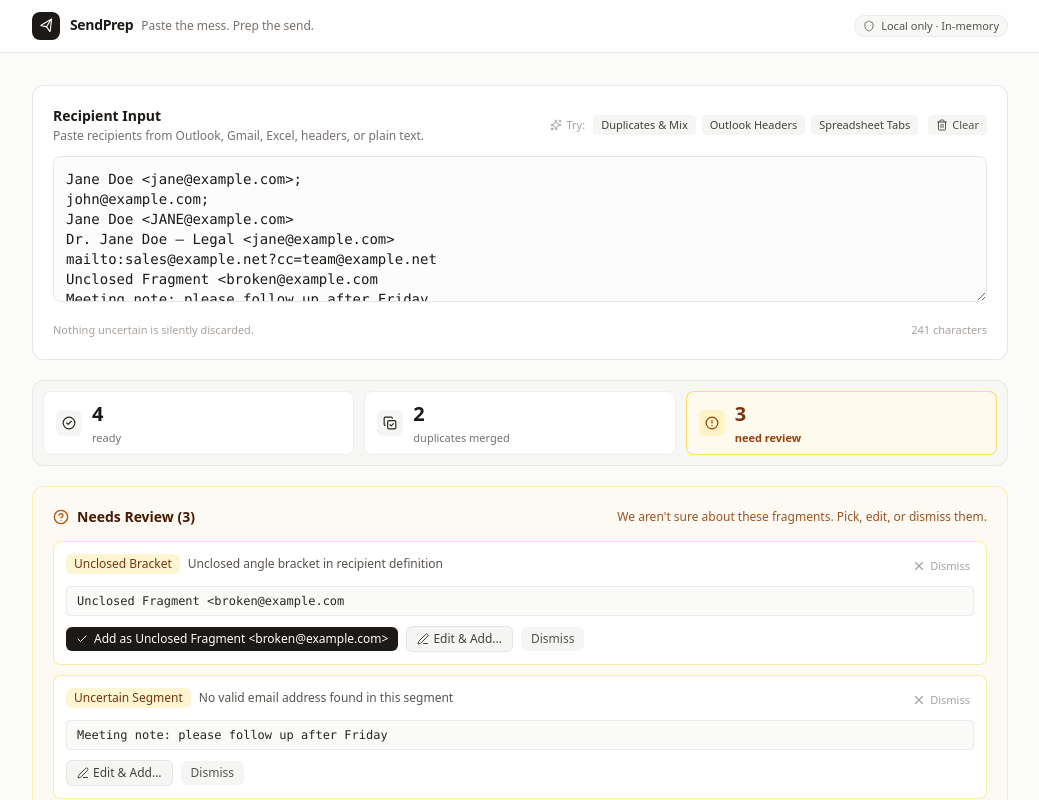
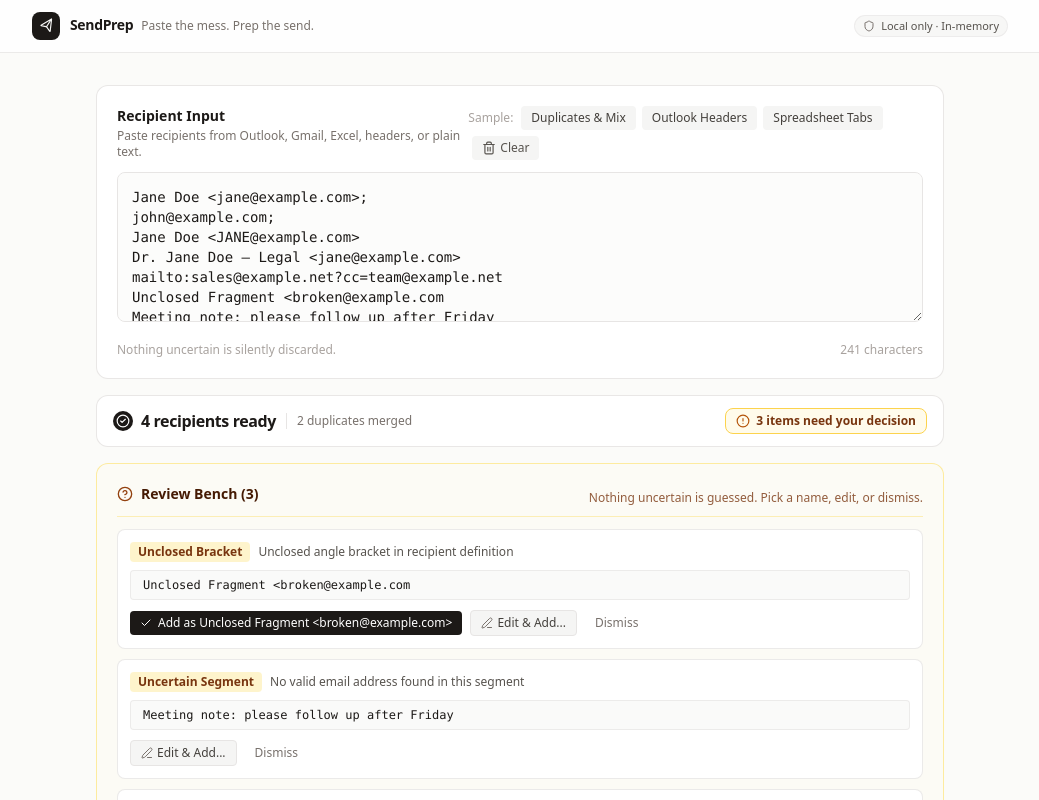
Before and after one commit to debother/SendPrep, a React (Vite) app: page / in a window 1280 px wide. Both pictures are taken after a click on the button "Duplicates & Mix". Shown: the top 800 px of the page, without its empty margins (120-1159 px from the left). Built offline with nearby package versions, Linux system fonts and the light colour scheme.

Commit message:
polish: implement Precision Bench visual hierarchy and workflow

```diff
--- a/src/App.tsx
+++ b/src/App.tsx
@@ -32,10 +32,10 @@ export const App: React.FC = () => {
     <div className="min-h-screen bg-[#fbfbf9] text-stone-900 flex flex-col font-sans">
       <Header />
 
-      <main className="flex-1 max-w-5xl w-full mx-auto px-4 sm:px-6 py-6 sm:py-8 space-y-5">
-        {/* Intro description for initial empty state */}
+      <main className="flex-1 max-w-4xl w-full mx-auto px-4 sm:px-6 py-6 sm:py-8 space-y-4">
+        {/* Intro hero for initial empty state */}
         {!hasContent && (
-          <div className="text-center py-5 sm:py-7 space-y-2">
+          <div className="text-center py-6 sm:py-8 space-y-2">
             <h2 className="text-2xl sm:text-3xl font-extrabold tracking-tight text-stone-900">
               Paste the mess. Prep the send.
             </h2>
@@ -52,32 +52,27 @@ export const App: React.FC = () => {
           onClear={clearAll}
         />
 
-        {/* Live Processed State */}
+        {/* Live Processed Workbench */}
         {hasContent && (
-          <div className="space-y-5 animate-in fade-in duration-150">
-            {/* Metrics Summary */}
+          <div className="space-y-4 animate-in fade-in duration-150">
+            {/* 1. Workbench Status Summary */}
             <MetricsBar
               recipientCount={cleanRecipients.length}
               duplicateCount={duplicatesCount}
               reviewCount={activeReviewItems.length}
             />
 
-            {/* Needs Review Section (only when items exist) */}
+            {/* 2. Review Bench (only when items exist) */}
+            {activeReviewItems.length > 0 && (
               <ReviewList
                 items={activeReviewItems}
                 onResolveDisplayName={resolveDisplayNameConflict}
                 onResolveAsRecipient={resolveReviewItemAsRecipient}
                 onDismiss={dismissReviewItem}
               />
+            )}
 
-            {/* Ready Recipients List */}
-            <RecipientList
-              recipients={cleanRecipients}
-              onDeleteRecipient={deleteRecipient}
-              onUpdateRecipient={updateRecipient}
-            />
-
-            {/* Output Formatting & Copy Action */}
+            {/* 3. Output Formatting & Primary Copy Action */}
             <OutputControls
               recipientCount={cleanRecipients.length}
               outputFormat={outputFormat}
@@ -87,12 +82,19 @@ export const App: React.FC = () => {
               onFormatChange={setOutputFormat}
               onCopy={copyToClipboard}
             />
+
+            {/* 4. Verified Recipients (Evidence Drawer) */}
+            <RecipientList
+              recipients={cleanRecipients}
+              onDeleteRecipient={deleteRecipient}
+              onUpdateRecipient={updateRecipient}
+            />
           </div>
         )}
       </main>
 
       <footer className="border-t border-stone-200/70 py-4 text-center text-xs text-stone-500 mt-auto bg-white/40">
-        <div className="max-w-5xl mx-auto px-4">
+        <div className="max-w-4xl mx-auto px-4">
           Your recipient data is processed locally in your browser and is not uploaded by SendPrep.
         </div>
       </footer>
--- a/src/components/InputArea.tsx
+++ b/src/components/InputArea.tsx
@@ -1,5 +1,5 @@
 import React from 'react';
-import { Trash2, Sparkles } from 'lucide-react';
+import { Trash2 } from 'lucide-react';
 
 interface InputAreaProps {
   value: string;
@@ -34,7 +34,7 @@ export const InputArea: React.FC<InputAreaProps> = ({
     <div className="bg-white border border-stone-200/90 rounded-xl p-4 sm:p-5 space-y-3 shadow-2xs">
       <div className="flex flex-col sm:flex-row sm:items-center justify-between gap-2">
         <div>
-          <label htmlFor="pasted-input" className="text-sm font-semibold text-stone-900 block">
+          <label htmlFor="pasted-input" className="text-sm font-bold text-stone-900 block">
             Recipient Input
           </label>
           <p className="text-xs text-stone-500 mt-0.5">
@@ -44,28 +44,27 @@ export const InputArea: React.FC<InputAreaProps> = ({
 
         {/* Samples & Clear */}
         <div className="flex items-center gap-1.5 flex-wrap">
-          <span className="text-[11px] font-medium text-stone-400 mr-0.5 flex items-center gap-1">
-            <Sparkles className="w-3 h-3 text-stone-400" />
-            Try:
+          <span className="text-xs font-medium text-stone-400 mr-0.5">
+            Sample:
           </span>
           <button
             type="button"
             onClick={() => onChange(SAMPLE_MIXED)}
-            className="px-2 py-0.5 rounded bg-stone-100 hover:bg-stone-200 text-[11px] font-medium text-stone-700 transition-colors"
+            className="px-2.5 py-1 rounded bg-stone-100 hover:bg-stone-200 text-xs font-medium text-stone-700 transition-colors"
           >
             Duplicates & Mix
           </button>
           <button
             type="button"
             onClick={() => onChange(SAMPLE_OUTLOOK)}
-            className="px-2 py-0.5 rounded bg-stone-100 hover:bg-stone-200 text-[11px] font-medium text-stone-700 transition-colors"
+            className="px-2.5 py-1 rounded bg-stone-100 hover:bg-stone-200 text-xs font-medium text-stone-700 transition-colors"
           >
             Outlook Headers
           </button>
           <button
             type="button"
             onClick={() => onChange(SAMPLE_SPREADSHEET)}
-            className="px-2 py-0.5 rounded bg-stone-100 hover:bg-stone-200 text-[11px] font-medium text-stone-700 transition-colors"
+            className="px-2.5 py-1 rounded bg-stone-100 hover:bg-stone-200 text-xs font-medium text-stone-700 transition-colors"
           >
             Spreadsheet Tabs
           </button>
@@ -73,10 +72,10 @@ export const InputArea: React.FC<InputAreaProps> = ({
             <button
               type="button"
               onClick={onClear}
-              className="px-2 py-0.5 rounded bg-stone-100 hover:bg-red-50 text-[11px] font-medium text-stone-600 hover:text-red-600 transition-colors flex items-center gap-1 ml-1"
+              className="px-2.5 py-1 rounded bg-stone-100 hover:bg-red-50 text-xs font-medium text-stone-600 hover:text-red-600 transition-colors flex items-center gap-1 ml-1"
               title="Clear input"
             >
-              <Trash2 className="w-3 h-3" />
+              <Trash2 className="w-3.5 h-3.5" />
               <span>Clear</span>
             </button>
           )}
@@ -92,11 +91,11 @@ export const InputArea: React.FC<InputAreaProps> = ({
 john@example.com;
 Jane Doe <JANE@example.com>`}
         rows={6}
-        className="w-full p-3 bg-stone-50/50 border border-stone-200 rounded-lg font-mono text-xs sm:text-sm text-stone-900 placeholder:text-stone-400 focus:bg-white focus:outline-hidden focus:ring-1 focus:ring-stone-900 transition-colors resize-y leading-relaxed"
+        className="w-full p-3.5 bg-stone-50/60 border border-stone-200 rounded-lg font-mono text-xs sm:text-sm text-stone-900 placeholder:text-stone-400 focus:bg-white focus:outline-hidden focus:ring-1 focus:ring-stone-900 transition-colors resize-y leading-relaxed"
         autoFocus
       />
 
-      <div className="flex items-center justify-between text-[11px] text-stone-400 pt-0.5">
+      <div className="flex items-center justify-between text-xs text-stone-400 pt-0.5">
         <span>Nothing uncertain is silently discarded.</span>
         <span>{value.length} characters</span>
       </div>
--- a/src/components/MetricsBar.tsx
+++ b/src/components/MetricsBar.tsx
@@ -1,5 +1,5 @@
 import React from 'react';
-import { CheckCircle2, CopyCheck, AlertCircle } from 'lucide-react';
+import { CheckCircle2, AlertCircle } from 'lucide-react';
 
 interface MetricsBarProps {
   recipientCount: number;
@@ -14,64 +14,37 @@ export const MetricsBar: React.FC<MetricsBarProps> = ({
 }) => {
   return (
     <div
-      className="grid grid-cols-3 gap-2.5 p-2.5 bg-stone-100/70 border border-stone-200/80 rounded-xl"
+      className="flex flex-col sm:flex-row sm:items-center justify-between gap-3 px-4 py-3 bg-white border border-stone-200/90 rounded-xl shadow-2xs"
       role="region"
-      aria-label="Recipient statistics summary"
+      aria-label="Preparation status summary"
     >
-      {/* Ready Recipients */}
-      <div className="flex items-center gap-2.5 px-3 py-2 bg-white rounded-lg border border-stone-200/60 shadow-2xs">
-        <div className="p-1.5 bg-stone-100 rounded-md text-stone-800">
-          <CheckCircle2 className="w-3.5 h-3.5 text-stone-800" />
+      {/* Primary Outcome & Quiet Merged Work */}
+      <div className="flex items-center gap-2.5 flex-wrap">
+        <div className="flex items-center gap-2 text-stone-900">
+          <div className="w-5 h-5 rounded-full bg-stone-900 text-white flex items-center justify-center shrink-0">
+            <CheckCircle2 className="w-3.5 h-3.5" />
+          </div>
+          <span className="text-sm sm:text-base font-bold tracking-tight">
+            {recipientCount} {recipientCount === 1 ? 'recipient ready' : 'recipients ready'}
+          </span>
         </div>
-        <div>
-          <div className="text-lg sm:text-xl font-bold tracking-tight text-stone-900 leading-none">
-            {recipientCount}
+
+        {duplicateCount > 0 && (
+          <div className="text-xs text-stone-500 font-medium pl-1 sm:border-l sm:border-stone-200 sm:pl-2.5">
+            {duplicateCount} {duplicateCount === 1 ? 'duplicate merged' : 'duplicates merged'}
           </div>
-          <div className="text-[11px] font-medium text-stone-500 mt-0.5">
-            ready
-          </div>
-        </div>
+        )}
       </div>
 
-      {/* Duplicates Merged */}
-      <div className="flex items-center gap-2.5 px-3 py-2 bg-white rounded-lg border border-stone-200/60 shadow-2xs">
-        <div className="p-1.5 bg-stone-100 rounded-md text-stone-800">
-          <CopyCheck className="w-3.5 h-3.5 text-stone-800" />
+      {/* Review Call to Action (Only rendered prominently when reviewCount > 0) */}
+      {reviewCount > 0 && (
+        <div className="inline-flex items-center gap-1.5 px-2.5 py-1 rounded-lg bg-amber-50 border border-amber-300 text-xs font-semibold text-amber-900 shrink-0 self-start sm:self-auto animate-in fade-in">
+          <AlertCircle className="w-3.5 h-3.5 text-amber-700 shrink-0" />
+          <span>
+            {reviewCount} {reviewCount === 1 ? 'item needs your decision' : 'items need your decision'}
+          </span>
         </div>
-        <div>
-          <div className="text-lg sm:text-xl font-bold tracking-tight text-stone-900 leading-none">
-            {duplicateCount}
-          </div>
-          <div className="text-[11px] font-medium text-stone-500 mt-0.5">
-            {duplicateCount === 1 ? 'duplicate merged' : 'duplicates merged'}
-          </div>
-        </div>
-      </div>
-
-      {/* Needs Review */}
-      <div className={`flex items-center gap-2.5 px-3 py-2 rounded-lg border shadow-2xs transition-colors ${
-        reviewCount > 0
-          ? 'bg-amber-50/80 border-amber-300/80 text-amber-950'
-          : 'bg-white border-stone-200/60 text-stone-900'
-      }`}>
-        <div className={`p-1.5 rounded-md ${
-          reviewCount > 0 ? 'bg-amber-100 text-amber-800' : 'bg-stone-100 text-stone-800'
-        }`}>
-          <AlertCircle className="w-3.5 h-3.5" />
-        </div>
-        <div>
-          <div className={`text-lg sm:text-xl font-bold tracking-tight leading-none ${
-            reviewCount > 0 ? 'text-amber-900' : 'text-stone-900'
-          }`}>
-            {reviewCount}
-          </div>
-          <div className={`text-[11px] font-medium mt-0.5 ${
-            reviewCount > 0 ? 'text-amber-800 font-semibold' : 'text-stone-500'
-          }`}>
-            {reviewCount === 1 ? 'needs review' : 'need review'}
-          </div>
-        </div>
-      </div>
+      )}
     </div>
   );
 };
--- a/src/components/ReviewList.tsx
+++ b/src/components/ReviewList.tsx
@@ -1,7 +1,7 @@
 import React, { useState } from 'react';
 import type { ReviewItem } from '../types/parser';
 import { isLikelyEmail } from '../lib/parser';
-import { HelpCircle, Check, X, User, Edit3, AlertCircle } from 'lucide-react';
+import { HelpCircle, Check, User, Edit3, AlertCircle } from 'lucide-react';
 
 interface ReviewListProps {
   items: ReviewItem[];
@@ -87,18 +87,18 @@ export const ReviewList: React.FC<ReviewListProps> = ({
 
   return (
     <section
-      className="bg-amber-50/40 border border-amber-200/70 rounded-xl p-4 sm:p-5 space-y-3.5"
-      aria-labelledby="needs-review-heading"
+      className="bg-amber-50/30 border border-amber-200/80 rounded-xl p-4 sm:p-5 space-y-3"
+      aria-labelledby="review-bench-heading"
     >
-      <div className="flex items-center justify-between">
+      <div className="flex flex-col sm:flex-row sm:items-baseline justify-between gap-1 border-b border-amber-200/60 pb-2.5">
         <div className="flex items-center gap-2">
-          <HelpCircle className="w-4 h-4 text-amber-700" />
-          <h2 id="needs-review-heading" className="text-sm font-semibold text-amber-950">
-            Needs Review ({items.length})
+          <HelpCircle className="w-4 h-4 text-amber-800 shrink-0" />
+          <h2 id="review-bench-heading" className="text-sm font-bold text-amber-950">
+            Review Bench ({items.length})
           </h2>
         </div>
-        <p className="text-xs text-amber-800/90 hidden sm:block">
-          We aren't sure about these fragments. Pick, edit, or dismiss them.
+        <p className="text-xs text-amber-900/80">
+          Nothing uncertain is guessed. Pick a name, edit, or dismiss.
         </p>
       </div>
 
@@ -106,40 +106,28 @@ export const ReviewList: React.FC<ReviewListProps> = ({
         {items.map((item) => (
           <div
             key={item.id}
-            className="p-3 bg-white rounded-lg border border-amber-200/80 shadow-2xs space-y-2 text-sm"
+            className="p-3 bg-white rounded-lg border border-stone-200/80 shadow-2xs space-y-2 text-sm"
           >
-            {/* Header: Badge & Description */}
-            <div className="flex items-start justify-between gap-3">
+            {/* Header: Reason badge & description */}
             <div className="flex items-center gap-2 flex-wrap">
-                <span className="px-2 py-0.5 rounded-md bg-amber-100/80 text-amber-900 font-medium text-xs">
+              <span className="px-2 py-0.5 rounded bg-amber-100/90 text-amber-900 font-semibold text-xs">
                 {getBadgeLabel(item.reason)}
               </span>
               <span className="text-xs text-stone-600">
                 {item.reasonDescription}
               </span>
             </div>
-              <button
-                type="button"
-                onClick={() => onDismiss(item.id)}
-                className="text-stone-400 hover:text-stone-700 p-1 rounded hover:bg-stone-100 text-xs flex items-center gap-1 transition-colors"
-                title="Dismiss item"
-                aria-label="Dismiss item"
-              >
-                <X className="w-3.5 h-3.5" />
-                <span className="hidden sm:inline text-[11px]">Dismiss</span>
-              </button>
-            </div>
 
-            {/* Original Text display */}
-            <div className="px-2.5 py-1.5 bg-stone-50 border border-stone-200/60 rounded font-mono text-xs text-stone-800 break-all select-text">
+            {/* Original Text fragment */}
+            <div className="px-3 py-1.5 bg-stone-50 border border-stone-200/70 rounded font-mono text-xs text-stone-900 break-all select-text">
               {item.originalText}
             </div>
 
-            {/* Conflict Resolution Buttons */}
+            {/* Conflict Resolution Choices */}
             {item.reason === 'conflicting_display_names' && item.associatedRecipientId && (
-              <div className="space-y-1.5 pt-0.5">
-                <div className="text-xs text-stone-600">
-                  Choose which display name to use for <span className="font-mono font-medium text-stone-900">{item.suggestedEmail}</span>:
+              <div className="space-y-2 pt-0.5">
+                <div className="text-xs text-stone-700">
+                  Select name for <span className="font-mono font-semibold text-stone-900">{item.suggestedEmail}</span>:
                 </div>
                 <div className="flex flex-wrap gap-1.5">
                   {item.displayNameOptions?.map((nameOption) => (
@@ -147,7 +135,7 @@ export const ReviewList: React.FC<ReviewListProps> = ({
                       key={nameOption}
                       type="button"
                       onClick={() => onResolveDisplayName(item.id, item.associatedRecipientId!, nameOption)}
-                      className="px-2.5 py-1 rounded-md bg-stone-100 hover:bg-stone-200 text-stone-800 text-xs font-medium border border-stone-200 transition-colors flex items-center gap-1.5"
+                      className="px-2.5 py-1 rounded bg-stone-100 hover:bg-stone-200 active:bg-stone-300 text-stone-800 text-xs font-medium border border-stone-200 transition-colors flex items-center gap-1.5"
                     >
                       <User className="w-3 h-3 text-stone-500" />
                       <span>{nameOption}</span>
@@ -156,30 +144,37 @@ export const ReviewList: React.FC<ReviewListProps> = ({
                   <button
                     type="button"
                     onClick={() => onResolveDisplayName(item.id, item.associatedRecipientId!, '')}
-                    className="px-2.5 py-1 rounded-md bg-stone-100 hover:bg-stone-200 text-stone-700 text-xs border border-stone-200 transition-colors"
+                    className="px-2.5 py-1 rounded bg-stone-100 hover:bg-stone-200 text-stone-700 text-xs border border-stone-200 transition-colors"
                   >
                     Address only
                   </button>
                   <button
                     type="button"
                     onClick={() => startEditing(item)}
-                    className="px-2.5 py-1 rounded-md bg-stone-100 hover:bg-stone-200 text-stone-700 text-xs border border-stone-200 transition-colors flex items-center gap-1"
+                    className="px-2.5 py-1 rounded bg-stone-100 hover:bg-stone-200 text-stone-700 text-xs border border-stone-200 transition-colors flex items-center gap-1"
                   >
-                    <Edit3 className="w-3 h-3" />
+                    <Edit3 className="w-3 h-3 text-stone-500" />
                     <span>Custom name...</span>
+                  </button>
+                  <button
+                    type="button"
+                    onClick={() => onDismiss(item.id)}
+                    className="px-2.5 py-1 rounded text-stone-500 hover:text-stone-800 hover:bg-stone-100 text-xs transition-colors ml-auto"
+                  >
+                    Dismiss
                   </button>
                 </div>
               </div>
             )}
 
-            {/* General Resolution actions for broken / malformed / unparsed */}
+            {/* General Actions for Broken / Malformed / Uncertain */}
             {item.reason !== 'conflicting_display_names' && editingItemId !== item.id && (
               <div className="flex flex-wrap items-center gap-2 pt-0.5">
                 {item.suggestedEmail && (
                   <button
                     type="button"
                     onClick={() => handleQuickAdd(item)}
-                    className="px-2.5 py-1 rounded-md bg-stone-900 hover:bg-stone-800 text-white text-xs font-medium transition-colors flex items-center gap-1.5"
+                    className="px-2.5 py-1 rounded bg-stone-900 hover:bg-stone-800 text-white text-xs font-medium transition-colors flex items-center gap-1.5"
                   >
                     <Check className="w-3 h-3" />
                     <span>
@@ -191,16 +186,16 @@ export const ReviewList: React.FC<ReviewListProps> = ({
                 <button
                   type="button"
                   onClick={() => startEditing(item)}
-                  className="px-2.5 py-1 rounded-md bg-stone-100 hover:bg-stone-200 text-stone-700 text-xs border border-stone-200 transition-colors flex items-center gap-1"
+                  className="px-2.5 py-1 rounded bg-stone-100 hover:bg-stone-200 text-stone-700 text-xs border border-stone-200 transition-colors flex items-center gap-1"
                 >
-                  <Edit3 className="w-3 h-3" />
+                  <Edit3 className="w-3 h-3 text-stone-500" />
                   <span>Edit & Add...</span>
                 </button>
 
                 <button
                   type="button"
                   onClick={() => onDismiss(item.id)}
-                  className="px-2.5 py-1 rounded-md bg-stone-100 hover:bg-stone-200 text-stone-600 text-xs transition-colors"
+                  className="px-2.5 py-1 rounded text-stone-500 hover:text-stone-800 hover:bg-stone-100 text-xs transition-colors"
                 >
                   Dismiss
                 </button>
@@ -214,11 +209,11 @@ export const ReviewList: React.FC<ReviewListProps> = ({
                   e.preventDefault();
                   handleCustomSubmit(item);
                 }}
-                className="p-3 bg-stone-50 border border-stone-200 rounded-md space-y-2 mt-2"
+                className="p-3 bg-stone-50 border border-stone-200 rounded-lg space-y-2.5 mt-2"
               >
                 <div className="grid grid-cols-1 sm:grid-cols-2 gap-2">
                   <div>
-                    <label className="block text-[11px] font-medium text-stone-600 mb-1">
+                    <label className="block text-xs font-medium text-stone-700 mb-1">
                       Display Name (Optional)
                     </label>
                     <input
@@ -226,12 +221,12 @@ export const ReviewList: React.FC<ReviewListProps> = ({
                       value={customName}
                       onChange={(e) => setCustomName(e.target.value)}
                       placeholder="e.g. Jane Doe"
-                      className="w-full px-2.5 py-1 bg-white border border-stone-300 rounded text-xs text-stone-900 focus:outline-hidden focus:ring-1 focus:ring-stone-900"
+                      className="w-full px-2.5 py-1.5 bg-white border border-stone-300 rounded text-xs text-stone-900 focus:outline-hidden focus:ring-1 focus:ring-stone-900"
                     />
                   </div>
                   {item.reason !== 'conflicting_display_names' && (
                     <div>
-                      <label className="block text-[11px] font-medium text-stone-600 mb-1">
+                      <label className="block text-xs font-medium text-stone-700 mb-1">
                         Email Address
                       </label>
                       <input
@@ -243,7 +238,7 @@ export const ReviewList: React.FC<ReviewListProps> = ({
                         }}
                         placeholder="e.g. jane@example.com"
                         required
-                        className="w-full px-2.5 py-1 bg-white border border-stone-300 rounded text-xs text-stone-900 focus:outline-hidden focus:ring-1 focus:ring-stone-900 font-mono"
+                        className="w-full px-2.5 py-1.5 bg-white border border-stone-300 rounded text-xs text-stone-900 focus:outline-hidden focus:ring-1 focus:ring-stone-900 font-mono"
                       />
                     </div>
                   )}
@@ -263,7 +258,7 @@ export const ReviewList: React.FC<ReviewListProps> = ({
                       setEditingItemId(null);
                       setValidationError(null);
                     }}
-                    className="px-2.5 py-1 rounded bg-stone-200 hover:bg-stone-300 text-stone-700 text-xs"
+                    className="px-2.5 py-1 rounded bg-stone-200 hover:bg-stone-300 text-stone-700 text-xs font-medium"
                   >
                     Cancel
                   </button>
```
Also changed, not shown: src/components/OutputControls.tsx (+15 -45 lines), src/components/RecipientList.tsx (+42 -29 lines). Lines whose indentation alone changed are shown as unchanged.
